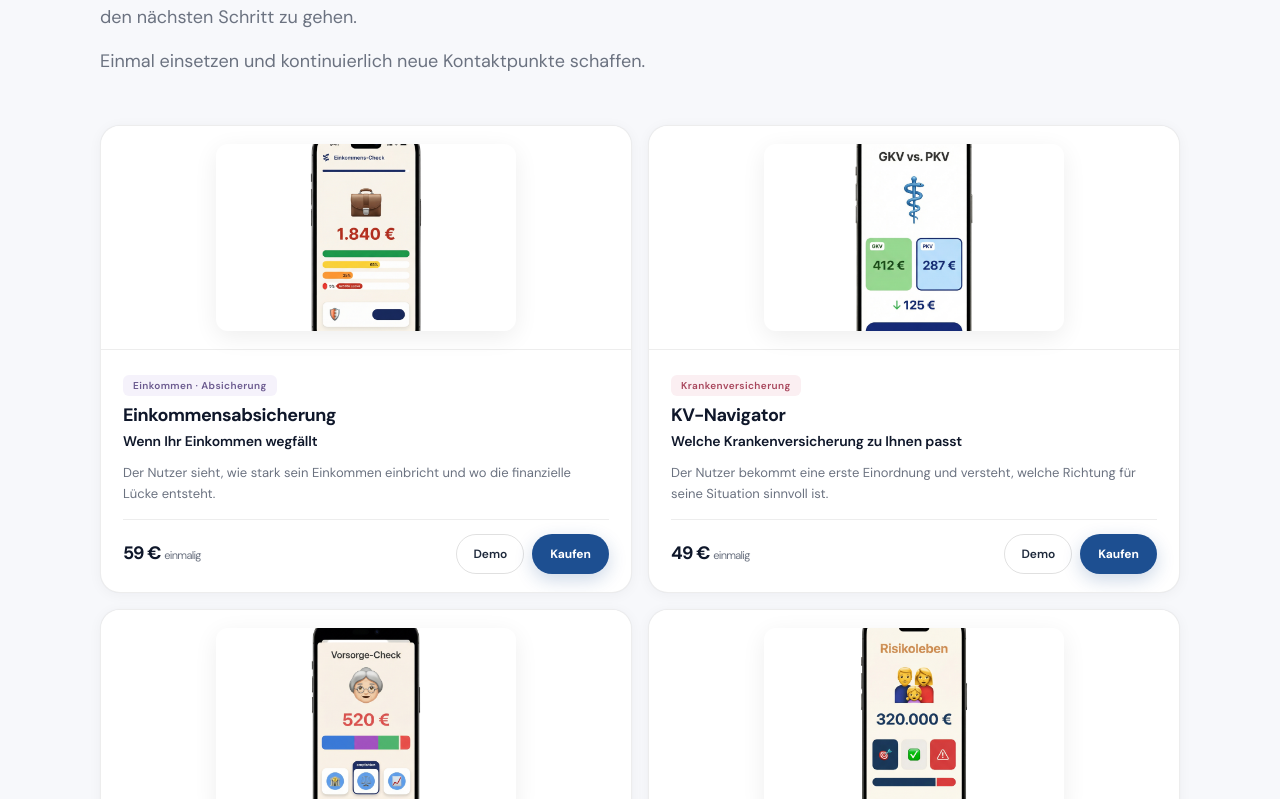
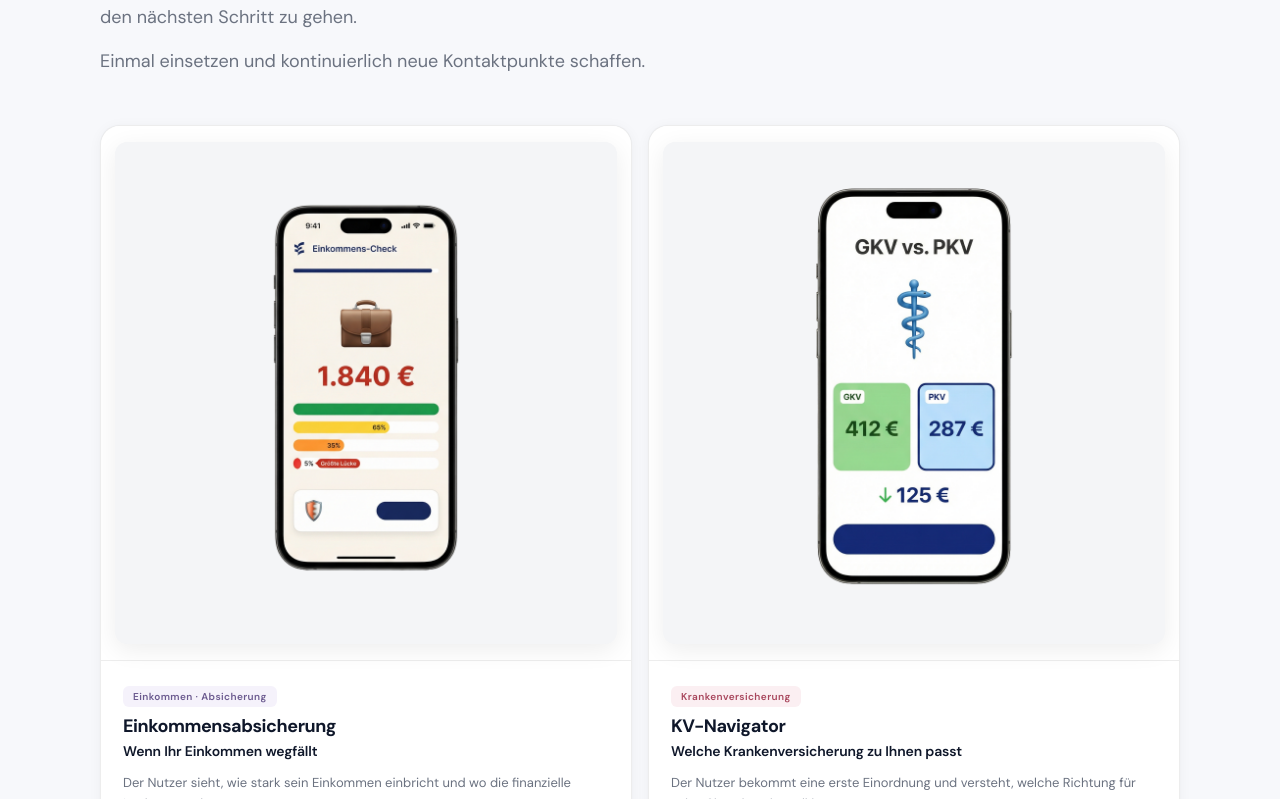
Before and after one commit to masdjedibelal-dotcom/checks, a Next.js app: page / in a window 1280 px wide. Shown: the part 3041-3840 px from the top of the page. Built offline with nearby package versions, Linux system fonts and the light colour scheme.

Commit message:
Add files via upload

```diff
--- a/app/LandingHome.tsx
+++ b/app/LandingHome.tsx
@@ -527,7 +527,7 @@ export default function LandingHome() {
                           src={raster.src}
                           alt={raster.alt}
                           fill
-                          sizes="(max-width: 680px) min(92vw, 300px), min(42vw, 300px)"
+                          sizes="(max-width: 680px) min(92vw, 560px), min(48vw, 520px)"
                           className="ck-card-raster-img"
                         />
                       </div>
--- a/app/flow-leads-landing.css
+++ b/app/flow-leads-landing.css
@@ -819,20 +819,22 @@ html {
   border-bottom: 1px solid var(--border);
 }
 .flow-leads-landing .ck-card-preview--raster {
-  padding: 18px 16px;
-}
+  padding: 16px 14px;
+}
+/* Volle Preview-Breite der Karte nutzen; 1∶1 + contain = kein Beschnitt */
 .flow-leads-landing .ck-card-raster-clip {
   position: relative;
   width: 100%;
-  max-width: 300px;
-  aspect-ratio: 16 / 10;
+  max-width: none;
+  aspect-ratio: 1 / 1;
   overflow: hidden;
   border-radius: 12px;
   box-shadow: 0 6px 24px rgba(0, 0, 0, 0.07);
+  background: #f4f5f7;
 }
 .flow-leads-landing .ck-card-raster-img {
-  object-fit: cover;
-  object-position: 50% 44%;
+  object-fit: contain;
+  object-position: center center;
 }
 .flow-leads-landing .ck-card-right {
   flex: 1;
```
